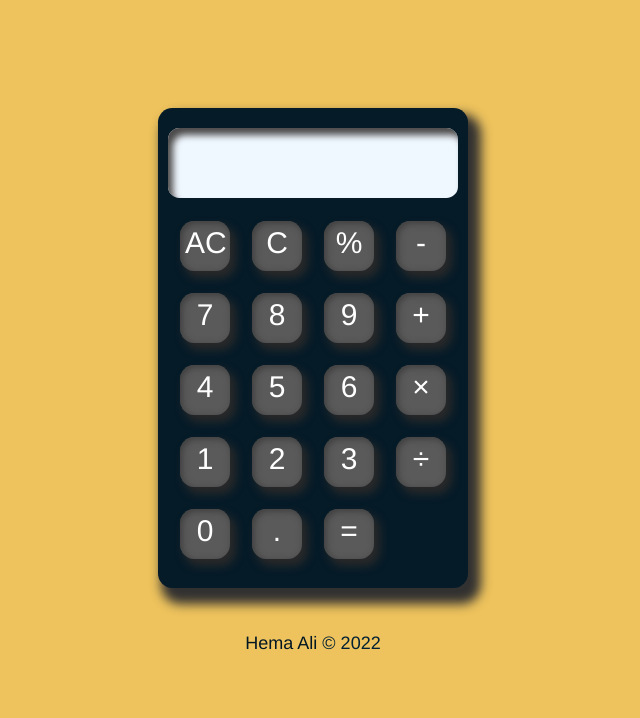
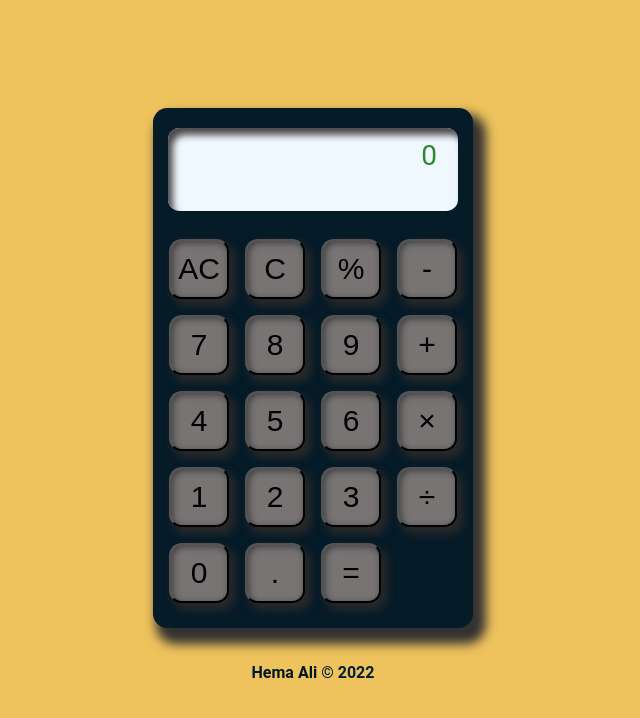
Before and after one commit to 5TQ6/Calculator, a plain HTML site: page index.html in a window 1280 px wide. Shown: the whole page, without its empty margins (327-967 px from the left). Drawn offline with Linux system fonts and the light colour scheme.

Commit message:
Did the Backspace and All Clear buttons work, and mroe changes on the style

```diff
--- a/index.html
+++ b/index.html
@@ -4,36 +4,38 @@
     <meta charset="UTF-8">
     <meta http-equiv="X-UA-Compatible" content="IE=edge">
     <meta name="viewport" content="width=device-width, initial-scale=1.0">
-    <title>Document</title>
+    <title>Calculator</title>
     <link rel="stylesheet" href="styles.css">
-    <script src="script.js" differ></script>
+    <script src="script.js" defer></script>
 </head>
 <body>
     <div id="container">
         <div id="screen">
-            <output type="text" id="input" ></output>
+            <output type="text" name="input" id="input" value="0">0</output>
             <output type="text" id="output"></output>
         </div>
         <div id="buttons">
-            <div class="button sys">AC</div>
-            <div class="button sys">C</div>
-            <div class="button operator">%</div>
-            <div class="button operator">-</div>
-            <div class="button digits">7</div>
-            <div class="button digits">8</div>
-            <div class="button digits">9</div>
-            <div class="button operator">+</div>
-            <div class="button digits">4</div>
-            <div class="button digits">5</div>
-            <div class="button digits">6</div>
-            <div class="button operator">×</div>
-            <div class="button digits">1</div>
-            <div class="button digits">2</div>
-            <div class="button digits">3</div>
-            <div class="button operator">÷</div>
-            <div class="button digits">0</div>
-            <div class="button digits">.</div>
-            <div class="button" id="equal">=</div>
+
+            <button class="button sys" onclick="clearDisplay()">AC</button>
+            <button class="button sys" onclick="backspace()">C</button>
+            <button class="button operator" onclick="showDisplay('%')">%</button>
+            <button class="button operator" onclick="showDisplay('-')">-</button>
+            <button class="button digits" onclick="showDisplay('7')">7</button>
+            <button class="button digits" onclick="showDisplay('8')">8</button>
+            <button class="button digits" onclick="showDisplay('9')">9</button>
+            <button class="button operator" onclick="showDisplay('+')">+</button>
+            <button class="button digits" onclick="showDisplay('4')">4</button>
+            <button class="button digits" onclick="showDisplay('5')">5</button>
+            <button class="button digits" onclick="showDisplay('6')">6</button>
+            <button class="button operator" onclick="showDisplay('×')">×</button>
+            <button class="button digits" onclick="showDisplay('1')">1</button>
+            <button class="button digits" onclick="showDisplay('2')">2</button>
+            <button class="button digits" onclick="showDisplay('3')">3</button>
+            <button class="button operator" onclick="showDisplay('÷')">÷</button>
+            <button class="button digits" onclick="showDisplay('0')">0</button>
+            <button class="button digits" onclick="showDisplay('.')">.</button>
+            <button class="button" id="equal">=</button>
+
         </div>
     </div>
     <footer> <a href="https://github.com/5TQ6" target="_blank" id="github">Hema Ali</a> © 2022</footer>
--- a/script.js
+++ b/script.js
@@ -0,0 +1,45 @@
+var result;
+const screenInput = document.getElementById('input');
+var screenValue = "";
+var lastChar = "";
+const btn = document.querySelector(".button");
+
+function showDisplay(char) {
+    if (screenInput.textContent === '0') {screenInput.value = ""};
+    screenInput.value += char;
+    lastChar = char;
+    screenValue += char;
+    console.log(screenValue)
+}
+
+function clearDisplay() {
+    screenInput.value = "0";
+    screenValue = "";
+}
+
+function backspace() {
+    screenValue = screenValue.substring(0, screenValue.length -1)
+    if (screenInput.value !== "0") {screenInput.value = screenValue}
+}
+
+function operate (operator, num1,num2) {
+    switch (operator)
+    {
+        case "%":
+            result = num1 % num2;
+            break;
+        case "-":
+            result = num1 - num2;
+            break;
+        case "+":
+            result = num1 + num2;
+            break;
+        case "*":
+            result = num1 * num2;
+            break;
+        case "/":
+            result = num1 / num2;
+            break;
+    }
+    return result;
+}
--- a/styles.css
+++ b/styles.css
@@ -4,14 +4,14 @@ body {
     justify-content: center;
     align-items: center;
     flex-direction: column;
-    font-family: 'Franklin Gothic Medium', 'Arial Narrow', Arial, sans-serif;
-    font-size: large;
-    color: white;
+    font-family: 'Quicksand', 'Roboto', sans-serif;
+
+    color: rgb(205, 205, 205);
 }
 
 #container {
-    height: 480px;
-    width: 310px;
+    height: 520px;
+    width: 320px;
     background-color: #061b28;
     border-radius: 0.9rem;
     margin-top: 100px;
@@ -23,32 +23,38 @@ body {
 
 #screen {
     width: 290px;
-    height: 70px;
+    height: 90px;
     background-color: aliceblue;
     margin-top: 20px;
     border-radius: 0.725rem;
     box-shadow: 5px 7px 7px rgb(75, 73, 73) inset;
+    display: flex;
+    flex-direction: column;
+    align-items: center;
+    justify-content: center;
+    gap: 10px;
 }
 
 #buttons {
     display: grid;
     grid-template-columns: repeat(4,1fr);
     grid-gap: 0.5rem;
-    padding: 1rem;
+    padding: 1.3rem;
+    margin-top: 3px;
 }
 
 .button {
-    width: 40px;
-    height: 40px;
-    margin: 7px;
-    background-color: rgb(90, 90, 90);
+    width: 60px;
+    height: 60px;
+    margin: 4px;
+    background-color: rgb(120, 116, 116);
     text-align: center;
-    padding: 5px;
+    padding: 7px;
     font-size: 30px;
-    border-radius: 0.9rem;
+    border-radius: 0.8rem;
     outline: none;
     box-shadow: 5px 6px 9px 1px rgb(41, 41, 41), 2px 2px 7px rgb(62, 61, 61) inset;
-    transition: 0.3s ease-in-out;
+    transition: 0.1s ease-in-out;
     cursor: pointer;
 }
 
@@ -66,17 +72,13 @@ body {
 }
 #equal:hover {
     transform: scale(1.1);
-    background-color: rgb(71, 199, 90);
-}
-
-output {
-    height: 45;
-    width: 300px;
+    background-color: rgb(73, 135, 82);
 }
 
 footer {
-    margin-top: 45px;
+    margin: 35px 0;
     color: #022033;
+    font-weight: 700;
 }
 
 #github {
@@ -85,5 +87,16 @@ footer {
     transition: 0.3s ease-out;
 }
 #github:hover {
-    color: rgb(247, 242, 242);;
+    color: rgb(239, 0, 0);
 }
+output {
+    width: 248px;
+    height: 26px;
+    display: block;
+    text-align: right;
+    color: rgb(45, 136, 48);
+    font-size: 28px;
+    border: none;
+    outline: none;
+    box-sizing: border-box;
+}
```
